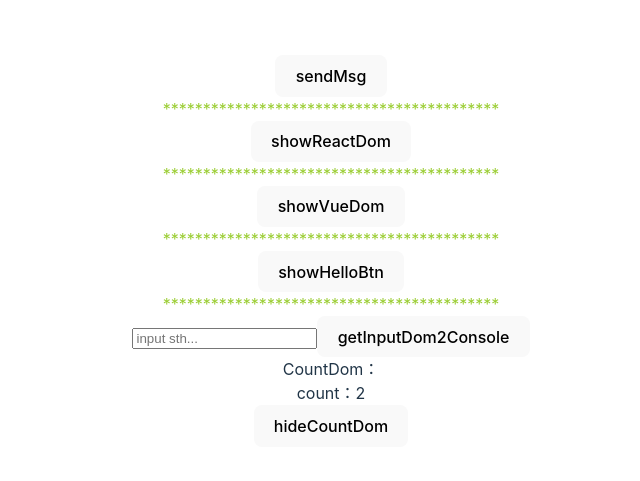
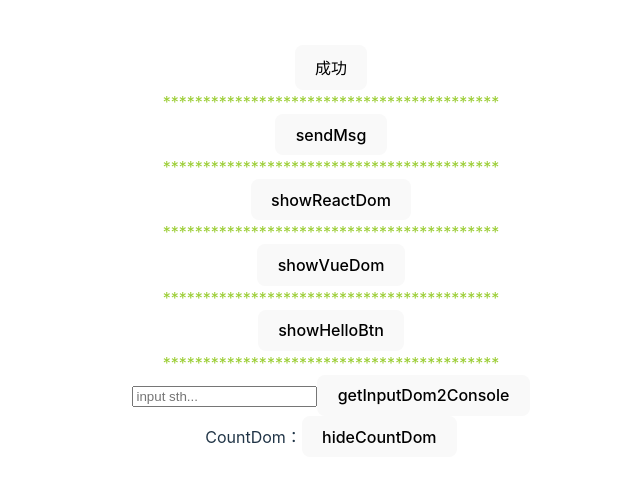
Before and after one commit to MashyG/mashy-monorepo, a React (Vite) app in the folder apps/react-project/: page / in a window 1280 px wide. Shown: the part 149-630 px from the top of the page, without its empty margins (309-949 px from the left). Built offline with nearby package versions, Linux system fonts and the light colour scheme.

Commit message:
feat(apps/react-projects): add message component

```diff
--- a/apps/react-project/package.json
+++ b/apps/react-project/package.json
@@ -17,11 +17,14 @@
     "react-dom": "^18.2.0",
     "react-redux": "^8.1.3",
     "react-router-dom": "^6.22.2",
+    "react-transition-group": "^4.4.5",
+    "sass": "^1.72.0",
     "styled-components": "^6.1.1"
   },
   "devDependencies": {
     "@types/react": "^18.2.15",
     "@types/react-dom": "^18.2.7",
+    "@types/react-transition-group": "^4.4.10",
     "@typescript-eslint/eslint-plugin": "^6.0.0",
     "@typescript-eslint/parser": "^6.0.0",
     "@vitejs/plugin-react": "^4.0.3",
--- /dev/null
+++ b/apps/react-project/src/UI/Message/ConfigProvider.tsx
@@ -0,0 +1,21 @@
+import { PropsWithChildren, RefObject, createContext, useRef } from "react";
+import { MessageProvider, MessageRef } from ".";
+
+interface ConfigProviderProps {
+  messageRef?: RefObject<MessageRef>;
+}
+
+export const ConfigContext = createContext<ConfigProviderProps>({});
+
+export function ConfigProvider(props: PropsWithChildren) {
+  const { children } = props;
+
+  const messageRef = useRef<MessageRef>(null);
+
+  return (
+    <ConfigContext.Provider value={{ messageRef }}>
+      <MessageProvider ref={messageRef}></MessageProvider>
+      {children}
+    </ConfigContext.Provider>
+  );
+}
--- /dev/null
+++ b/apps/react-project/src/UI/Message/index.scss
@@ -0,0 +1,39 @@
+.message-wrapper {
+  position: fixed;
+  top: 0;
+  left: 0;
+  width: 100%;
+  height: 100%;
+
+  pointer-events: none;
+
+  display: flex;
+  flex-direction: column;
+  justify-content: flex-start;
+  align-items: center;
+
+  &-top {
+    position: absolute;
+    top: 20px;
+  }
+
+  &-bottom {
+    position: absolute;
+    bottom: 20px;
+  }
+}
+
+.message-item {
+  margin-bottom: 12px;
+
+  padding: 10px 16px;
+  line-height: 14px;
+  font-size: 14px;
+
+  border: 1px solid blue;
+  box-shadow: 0 0 3px blue;
+  background: yellow;
+  color: blue;
+
+  pointer-events: all;
+}
--- /dev/null
+++ b/apps/react-project/src/UI/Message/index.tsx
@@ -0,0 +1,112 @@
+import { CSSProperties, FC, ReactNode, forwardRef } from "react";
+import useStore from "./utils/useStore";
+import { CSSTransition, TransitionGroup } from "react-transition-group";
+
+import "./index.scss";
+import { createPortal } from "react-dom";
+import { useTimer } from "./utils/useTimer";
+
+export type Position = "top" | "bottom";
+
+export interface MessageProps {
+  style?: CSSProperties;
+  className?: string | string[];
+  content: ReactNode | string;
+  duration?: number;
+  onClose?: (...args: any) => void;
+  id?: number;
+  position?: Position;
+}
+
+const MessageItem: FC<MessageProps> = (item) => {
+  const { id, content, onClose } = item;
+  const { onMouseEnter, onMouseLeave } = useTimer({
+    id,
+    duration: 2000,
+    remove: onClose,
+  });
+  return (
+    <div
+      className="message-item"
+      onMouseEnter={onMouseEnter}
+      onMouseLeave={onMouseLeave}
+    >
+      {content}
+    </div>
+  );
+};
+
+export interface MessageRef {
+  add: (messageProps: MessageProps) => number;
+  remove: (id: number) => void;
+  update: (id: number, messageProps: MessageProps) => void;
+  clearAll: () => void;
+}
+
+export const MessageProvider = forwardRef<MessageRef, {}>((_, ref) => {
+  const { messageList, add, update, remove, clearAll } = useStore("top");
+
+  // let timer: any;
+  // useEffect(() => {
+  //   timer = setInterval(() => {
+  //     add({
+  //       content: Math.random().toString().slice(2, 8),
+  //     });
+  //   }, 2000);
+  //   return () => {
+  //     clearInterval(timer);
+  //   };
+  // }, []);
+
+  if ("current" in ref!) {
+    ref.current = {
+      add,
+      update,
+      remove,
+      clearAll,
+    };
+  }
+
+  // useImperativeHandle 并不是立刻修改 ref，而是会在之后的某个时间来修改
+  // useImperativeHandle(
+  //   ref,
+  //   () => {
+  //     return {
+  //       add,
+  //       update,
+  //       remove,
+  //       clearAll,
+  //     };
+  //   },
+  //   []
+  // );
+
+  const positions = Object.keys(messageList) as Position[];
+
+  const messageWrapper = (
+    <div className="message-wrapper">
+      {positions.map((direction) => {
+        return (
+          <TransitionGroup
+            className={`message-wrapper-${direction}`}
+            key={direction}
+          >
+            {messageList[direction].map((item) => {
+              return (
+                <CSSTransition
+                  key={item.id}
+                  timeout={1000}
+                  classNames="message"
+                >
+                  <MessageItem onClose={remove} {...item} />
+                </CSSTransition>
+              );
+            })}
+          </TransitionGroup>
+        );
+      })}
+    </div>
+  );
+
+  return createPortal(messageWrapper, document.body);
+});
--- /dev/null
+++ b/apps/react-project/src/UI/Message/useMessage.tsx
@@ -0,0 +1,13 @@
+import { useContext } from "react";
+import { ConfigContext } from "./ConfigProvider";
+import { MessageRef } from ".";
+
+export function useMessage(): MessageRef {
+  const { messageRef } = useContext(ConfigContext);
+
+  if (!messageRef) {
+    throw new Error("请在最外层添加 ConfigProvider 组件");
+  }
+
+  return messageRef.current!;
+}
--- /dev/null
+++ b/apps/react-project/src/UI/Message/utils/useStore.tsx
@@ -0,0 +1,109 @@
+import { useState } from "react";
+import { MessageProps, Position } from "..";
+
+type MessageList = {
+  top: MessageProps[];
+  bottom: MessageProps[];
+};
+
+const initialState = {
+  top: [],
+  bottom: [],
+};
+
+function useStore(defaultPosition: Position) {
+  const [messageList, setMessageList] = useState<MessageList>({
+    ...initialState,
+  });
+
+  return {
+    messageList,
+    add: (messageProps: MessageProps) => {
+      const id = getId(messageProps);
+      setMessageList((preState) => {
+        if (messageProps?.id) {
+          const position = getMessagePosition(preState, messageProps.id);
+          if (position) return preState;
+        }
+
+        const position = messageProps.position || defaultPosition;
+        const isTop = position.includes("top");
+        const messages = isTop
+          ? [{ ...messageProps, id }, ...(preState[position] ?? [])]
+          : [...(preState[position] ?? []), { ...messageProps, id }];
+
+        return {
+          ...preState,
+          [position]: messages,
+        };
+      });
+      return id;
+    },
+
+    update: (id: number, messageProps: MessageProps) => {
+      if (!id) return;
+
+      setMessageList((preState) => {
+        const nextState = { ...preState };
+        const { position, index } = findMessage(nextState, id);
+
+        if (position && index !== -1) {
+          nextState[position][index] = {
+            ...nextState[position][index],
+            ...messageProps,
+          };
+        }
+
+        return nextState;
+      });
+    },
+
+    remove: (id: number) => {
+      setMessageList((prevState) => {
+        const position = getMessagePosition(prevState, id);
+
+        if (!position) return prevState;
+        return {
+          ...prevState,
+          [position]: prevState[position].filter((notice) => notice.id !== id),
+        };
+      });
+    },
+
+    clearAll: () => {
+      setMessageList({ ...initialState });
+    },
+  };
+}
+
+let count = 1;
+export function getId(messageProps: MessageProps) {
+  if (messageProps.id) {
+    return messageProps.id;
+  }
+  count++;
+  return count;
+}
+
+export function getMessagePosition(messageList: MessageList, id: number) {
+  for (const [position, list] of Object.entries(messageList)) {
+    if (list.find((item) => item.id === id)) {
+      return position as Position;
+    }
+  }
+}
+
+export function findMessage(messageList: MessageList, id: number) {
+  const position = getMessagePosition(messageList, id);
+
+  const index = position
+    ? messageList[position].findIndex((message) => message.id === id)
+    : -1;
+
+  return {
+    position,
+    index,
+  };
+}
+
+export default useStore;
--- /dev/null
+++ b/apps/react-project/src/UI/Message/utils/useTimer.tsx
@@ -0,0 +1,46 @@
+import { useEffect, useRef } from "react";
+
+export interface UserTimerProps {
+  id?: number;
+  duration?: number;
+  remove?: (id: number) => void;
+}
+
+export const useTimer = (props: UserTimerProps) => {
+  const { id, duration, remove } = props;
+
+  let timer = useRef<any>(null);
+  const removeTimer = () => {
+    if (timer.current) {
+      clearTimeout(timer.current);
+      timer.current = null;
+    }
+  };
+  const startTimer = () => {
+    timer.current = setTimeout(() => {
+      if (remove) {
+        remove(id!);
+      }
+      removeTimer();
+    }, duration);
+  };
+
+  useEffect(() => {
+    startTimer();
+    return () => removeTimer();
+  }, []);
+
+  const onMouseEnter = () => {
+    console.log("enter");
+    removeTimer();
+  };
+
+  const onMouseLeave = () => {
+    console.log("leave");
+    startTimer();
+  };
+  return {
+    onMouseEnter,
+    onMouseLeave,
+  };
+};
--- a/apps/react-project/src/pages/App.tsx
+++ b/apps/react-project/src/pages/App.tsx
@@ -19,6 +19,8 @@ import { CompA, CompB, ShowInfoComp } from "../components/ReactRedux";
 import { Provider } from "react-redux";
 import { useEffect, useRef, useState } from "react";
 import { myBroadcastChannel } from "../plugins/broadcastChannel";
+import { useMessage } from "../UI/Message/useMessage";
+import { ConfigProvider } from "../UI/Message/ConfigProvider";
 
 const getStyles = (val: boolean) => {
   return { display: val ? "block" : "none" };
@@ -91,7 +93,7 @@ function FormItem() {
     console.log(inputRef?.current);
   };
 
-  const [showCountDom, setShow] = useState(true);
+  const [showCountDom, setShow] = useState(false);
   function CountDom() {
     const [count, setCount] = useState(0);
     // Similar to componentDidMount and componentDidUpdate: 1st render and every update
@@ -135,9 +137,31 @@ myBroadcastChannel.onmessage((event: any) => {
   console.log("app page receive message", event);
 });
 
+const ShowButtonMessage = () => {
+  const message = useMessage();
+
+  return (
+    <button
+      onClick={() => {
+        message.add({
+          content: "请求成功",
+        });
+      }}
+    >
+      成功
+    </button>
+  );
+};
+
 function App() {
   return (
     <>
+      <ConfigProvider>
+        <ShowButtonMessage />
+      </ConfigProvider>
+      <div style={{ color: "yellowgreen" }}>
+        ******************************************
+      </div>{" "}
       <button onClick={() => handleSendMsg()}>sendMsg</button>
       <div style={{ color: "yellowgreen" }}>
         ******************************************
```
Also changed, not shown: 1 other file (tests, documents, lock files or other folders).
